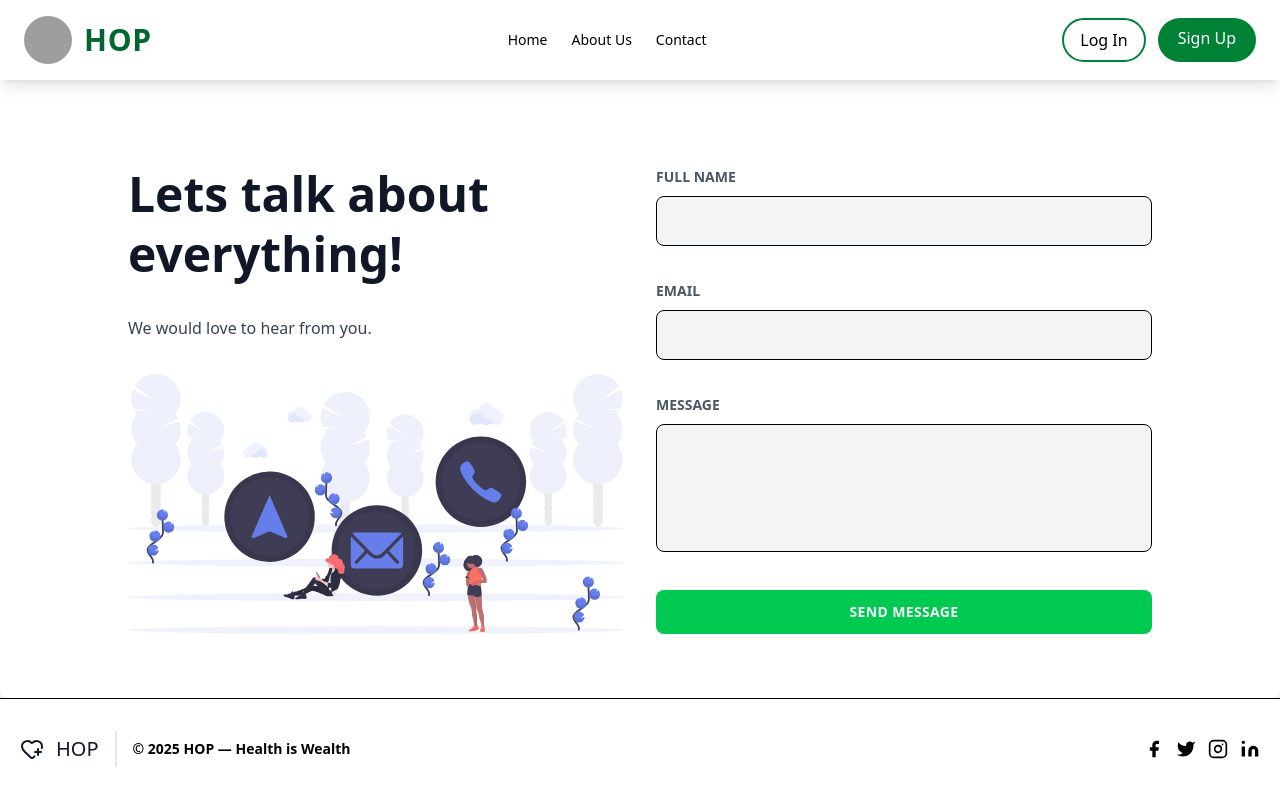
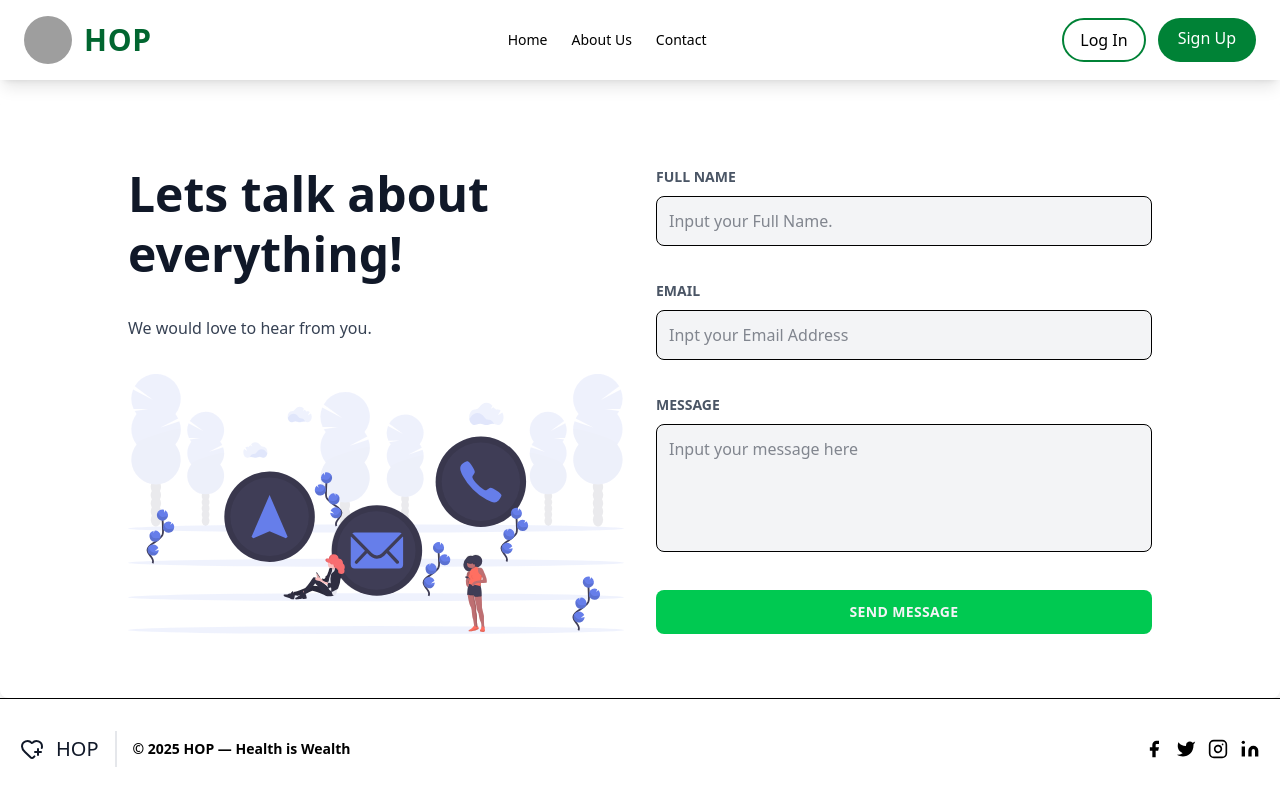
Before and after one commit to Olamilekan18/HOPwellness, a React (Vite) app in the folder frontend/: page /contact in a window 1280 px wide. Built offline with nearby package versions, Linux system fonts and the light colour scheme; grey boxes are pictures that could not be loaded.

Commit message:
updating my vontactForm.jsx

```diff
--- a/frontend/src/componet/contact/contactForm.jsx
+++ b/frontend/src/componet/contact/contactForm.jsx
@@ -26,7 +26,7 @@ export default function ContactForm() {
               name="fullname"
               className="w-full bg-gray-100 border-1 border-black text-gray-900 mt-2 p-3 rounded-lg focus:outline-none focus:shadow-outline"
               type="text"
-              placeholder=""
+              placeholder="Input your Full Name."
             />
           </div>
           <div className="mt-8">
@@ -37,6 +37,7 @@ export default function ContactForm() {
               name="email"
               className="w-full bg-gray-100 border-1 border-black text-gray-900 mt-2 p-3 rounded-lg focus:outline-none focus:shadow-outline"
               type="email"
+              placeholder="Inpt your Email Address"
             />
           </div>
           <div className="mt-8">
@@ -46,6 +47,7 @@ export default function ContactForm() {
             <textarea
               name="message"
               className="w-full h-32 bg-gray-100 border-1 border-black text-gray-900 mt-2 p-3 rounded-lg focus:outline-none focus:shadow-outline resize-none"
+              placeholder="Input your message here"
             ></textarea>
           </div>
           <div className="mt-8">
```
